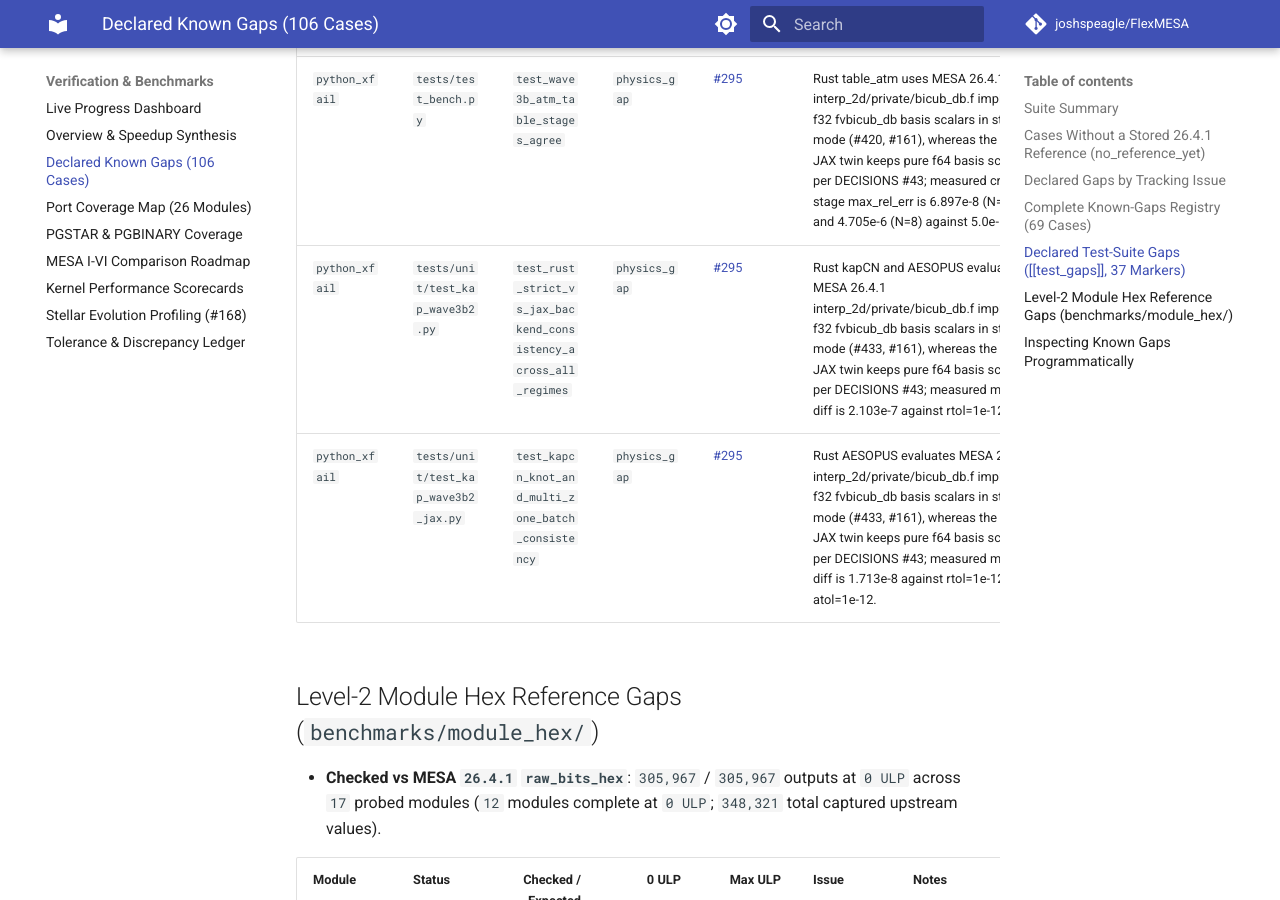
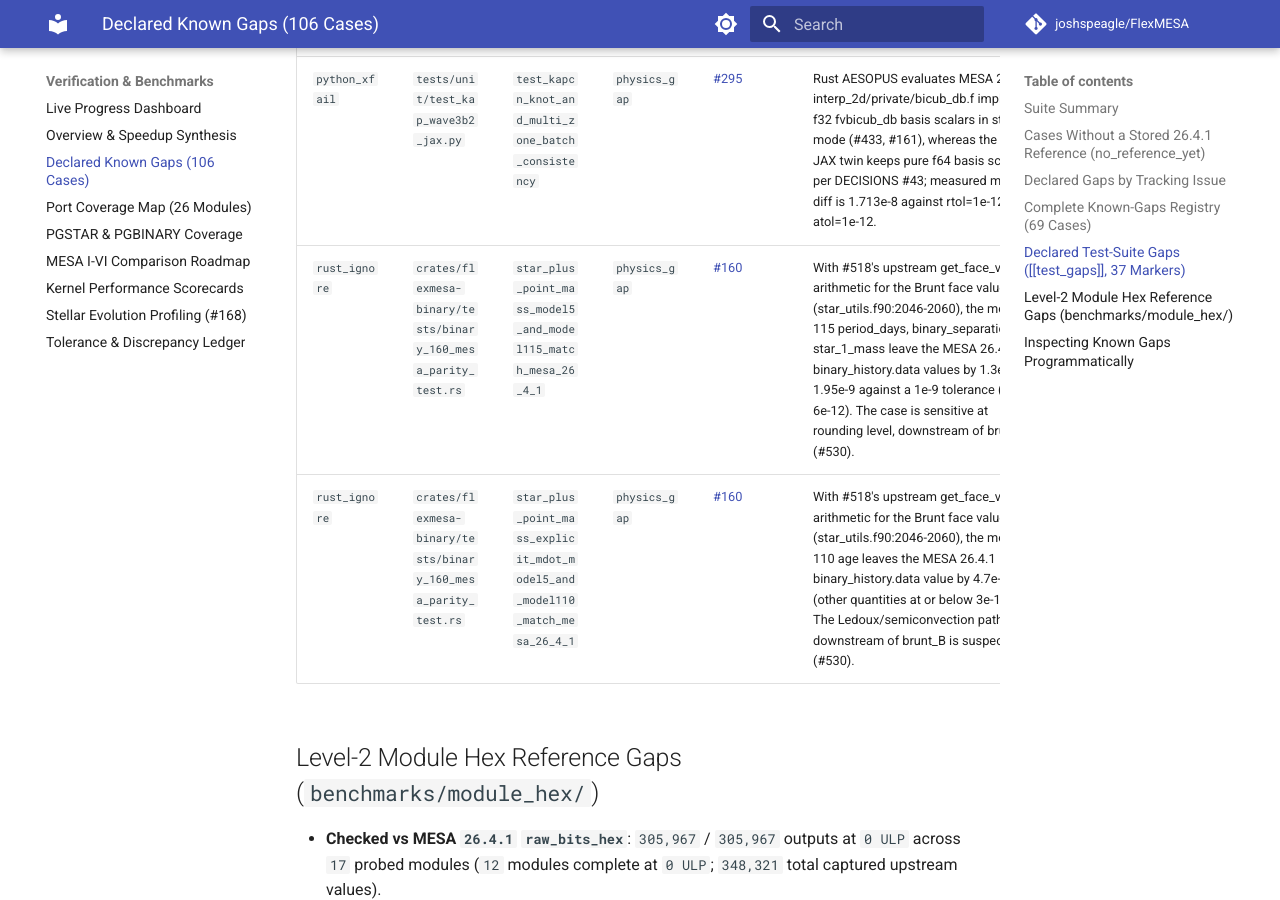
Before and after one commit to joshspeagle/FlexMESA, an MkDocs documentation site: the page built from docs/benchmarks/known-gaps.md, in a window 1280 px wide and 900 px high, scrolled down 20392 px. Built offline with MkDocs 1.6.1 and Material for MkDocs 9.7.7, drawn with Linux system fonts in a browser that asks for light colours; comment, search, counter and statistics services are not loaded; some of the changed text lies outside the part shown.

Commit message:
test(binary): declare two #160 MESA pins as test gaps after #518's Brunt arithmetic (#530)
binary_160_mesa_parity_test.rs (lane B pins of MESA 26.4.1
binary_history.data rows): star_plus_point_mass m115 and
star_plus_point_mass_explicit_mdot m110 now carry #[ignore] citing #160
and #530. The [[test_gaps]] entries cite #160, because the gate's issue
snapshot does not list the new #530 yet. Expected values and tolerances
are unchanged.

Evidence (lane-A bisect on lane-train-8; relative error against MESA,
tolerance 1e-9):
- #518 switched the Brunt face values to upstream's get_face_values
  arithmetic (star_utils.f90:2046-2060; brunt.f90:144, 207-216).
- explicit_mdot m110 age: 3.1e-12 -> 4.7e-8.
- star_plus_point_mass m115: age 6.4e-9 -> 6.0e-12, but period_days
  1.95e-9, binary_separation 1.30e-9 and star_1_mass 1.29e-9 remain
  above 1e-9.
- No face arithmetic satisfies both pins, so the remaining difference is
  downstream of brunt_B (Ledoux/semiconvection is suspected; #530, lane
  B).
- The rest of #518 and #509's set_qs make no difference at the head.

Also removes two stale python_xfail declarations for
tests/test_e2e_2_tier2.py (#445). Lane B's 310b719 redesign removed
those xfails.

Verification: python -m flexmesa.testing.known_gaps_gate
--fail-on-imperative-skips: 0 undeclared, 0 stale, 0 closed or unknown.
The known-gaps page is regenerated.

Co-Authored-By: Claude Opus 5.5 <noreply@anthropic.com>
Claude-Session: https://claude.ai/code/session_01JkqiRnFZiWFNhdBU31xmqX

```diff
--- a/docs/benchmarks/known-gaps.md
+++ b/docs/benchmarks/known-gaps.md
@@ -164,6 +162,8 @@ Every Rust `#[ignore]` and Python `xfail`/`skip` marker in the repository is tra
 | `python_xfail` | `tests/test_bench.py` | `test_wave3b_atm_table_stages_agree` | `physics_gap` | [#295](https://github.com/joshspeagle/FlexMESA/issues/295) | Rust table_atm uses MESA 26.4.1 interp_2d/private/bicub_db.f implicit f32 fvbicub_db basis scalars in strict mode (#420, #161), whereas the frozen JAX twin keeps pure f64 basis scalars per DECISIONS #43; measured cross-stage max_rel_err is 6.897e-8 (N=4) and 4.705e-6 (N=8) against 5.0e-12. |
 | `python_xfail` | `tests/unit/test_kap_wave3b2.py` | `test_rust_strict_vs_jax_backend_consistency_across_all_regimes` | `physics_gap` | [#295](https://github.com/joshspeagle/FlexMESA/issues/295) | Rust kapCN and AESOPUS evaluate MESA 26.4.1 interp_2d/private/bicub_db.f implicit f32 fvbicub_db basis scalars in strict mode (#433, #161), whereas the frozen JAX twin keeps pure f64 basis scalars per DECISIONS #43; measured max rel diff is 2.103e-7 against rtol=1e-12. |
 | `python_xfail` | `tests/unit/test_kap_wave3b2_jax.py` | `test_kapcn_knot_and_multi_zone_batch_consistency` | `physics_gap` | [#295](https://github.com/joshspeagle/FlexMESA/issues/295) | Rust AESOPUS evaluates MESA 26.4.1 interp_2d/private/bicub_db.f implicit f32 fvbicub_db basis scalars in strict mode (#433, #161), whereas the frozen JAX twin keeps pure f64 basis scalars per DECISIONS #43; measured max rel diff is 1.713e-8 against rtol=1e-12, atol=1e-12. |
+| `rust_ignore` | `crates/flexmesa-binary/tests/binary_160_mesa_parity_test.rs` | `star_plus_point_mass_model5_and_model115_match_mesa_26_4_1` | `physics_gap` | [#160](https://github.com/joshspeagle/FlexMESA/issues/160) | With #518's upstream get_face_values arithmetic for the Brunt face values (star_utils.f90:2046-2060), the model-115 period_days, binary_separation and star_1_mass leave the MESA 26.4.1 binary_history.data values by 1.3e-9 to 1.95e-9 against a 1e-9 tolerance (age 6e-12). The case is sensitive at rounding level, downstream of brunt_B (#530). |
+| `rust_ignore` | `crates/flexmesa-binary/tests/binary_160_mesa_parity_test.rs` | `star_plus_point_mass_explicit_mdot_model5_and_model110_match_mesa_26_4_1` | `physics_gap` | [#160](https://github.com/joshspeagle/FlexMESA/issues/160) | With #518's upstream get_face_values arithmetic for the Brunt face values (star_utils.f90:2046-2060), the model-110 age leaves the MESA 26.4.1 binary_history.data value by 4.7e-8 (other quantities at or below 3e-12). The Ledoux/semiconvection path downstream of brunt_B is suspected (#530). |
 
 ## Level-2 Module Hex Reference Gaps (`benchmarks/module_hex/`)
 
```
Also changed, not shown: other parts of docs/benchmarks/known-gaps.md (+0 -2 lines), 2 other files.
